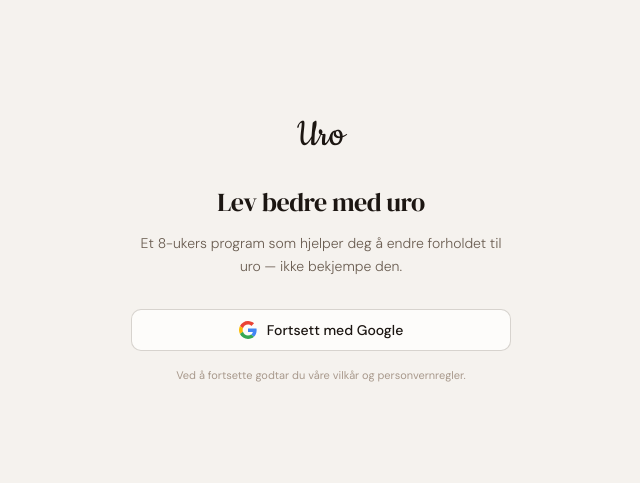
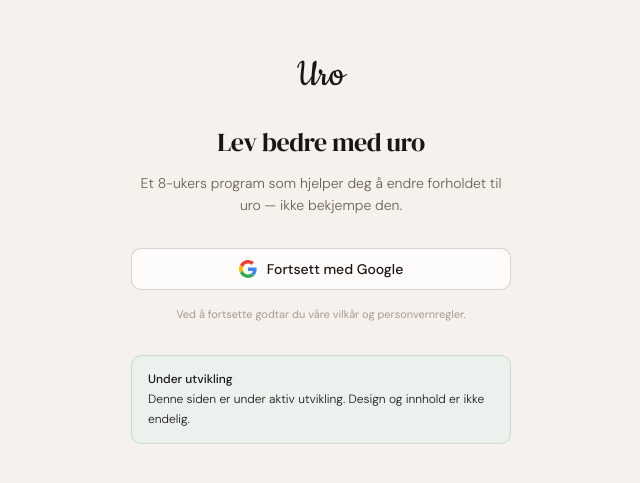
Before and after one commit to jakobthomassen/urometoden, a React (Vite) app in the folder frontend/: page /bibliotek in a window 1280 px wide. Shown: the part 151-634 px from the top of the page, without its empty margins (319-959 px from the left). Built offline with nearby package versions, Linux system fonts and the light colour scheme; no server answers.

Commit message:
WIP banner added in onboarding page

```diff
--- a/frontend/src/pages/OnboardingPage.jsx
+++ b/frontend/src/pages/OnboardingPage.jsx
@@ -27,6 +27,12 @@ export default function OnboardingPage() {
         <p className={styles.terms}>
           Ved å fortsette godtar du våre vilkår og personvernregler.
         </p>
+
+        <div className={styles.devBanner}>
+          <strong>Under utvikling</strong>
+          <br />
+          Denne siden er under aktiv utvikling. Design og innhold er ikke endelig.
+        </div>
       </div>
     </div>
   )
--- a/frontend/src/pages/OnboardingPage.module.css
+++ b/frontend/src/pages/OnboardingPage.module.css
@@ -70,3 +70,25 @@
   color: var(--text-3);
   line-height: 1.5;
 }
+
+.devBanner {
+  margin-top: 32px;
+  width: 100%;
+  background: var(--accent-bg);
+  border: 0.5px solid rgba(61, 107, 90, 0.18);
+  border-radius: var(--radius);
+  padding: 14px 16px;
+  font-size: 12px;
+  color: var(--text);
+  line-height: 1.65;
+  font-weight: 300;
+  text-align: left;
+}
+
+.devBanner strong {
+  font-weight: 500;
+}
+
+:global(html.dark) .devBanner {
+  border-color: rgba(82, 168, 130, 0.2);
+}
```
Also changed, not shown: 1 other file (tests, documents, lock files or other folders).
